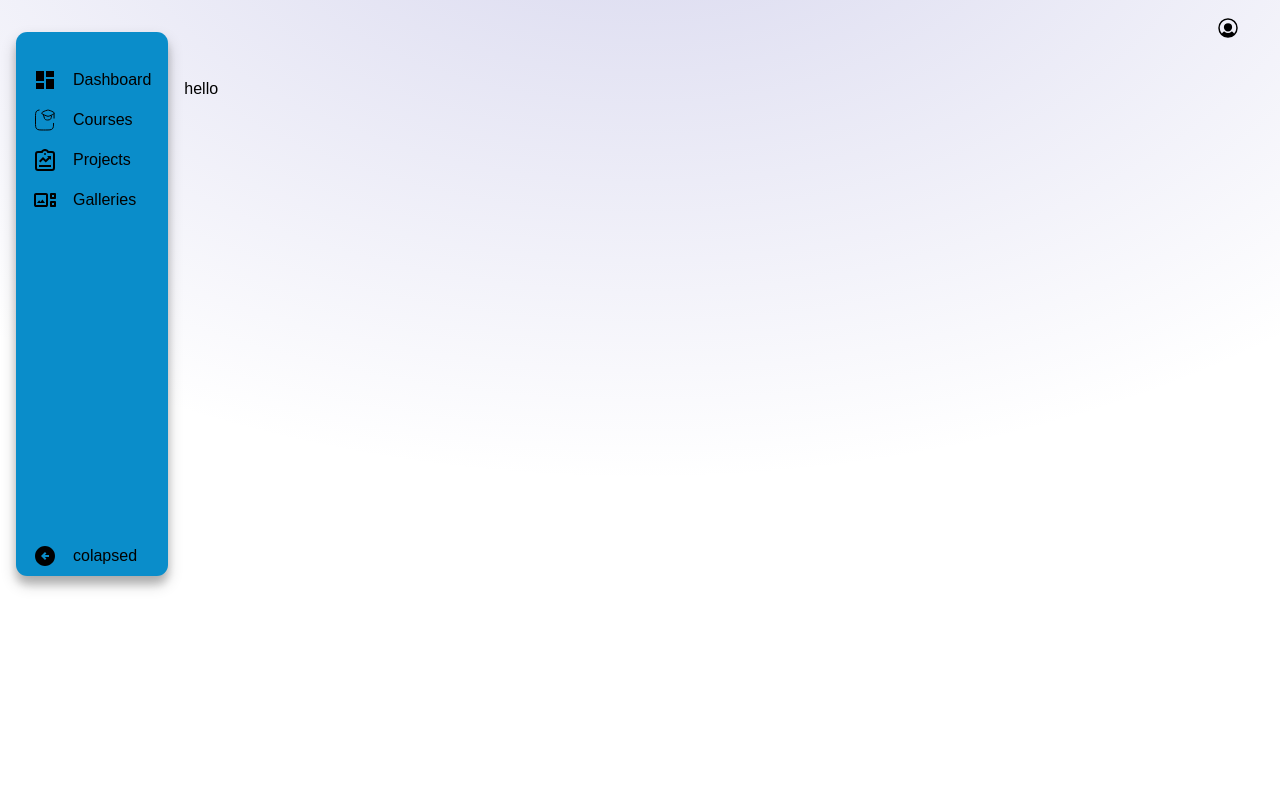
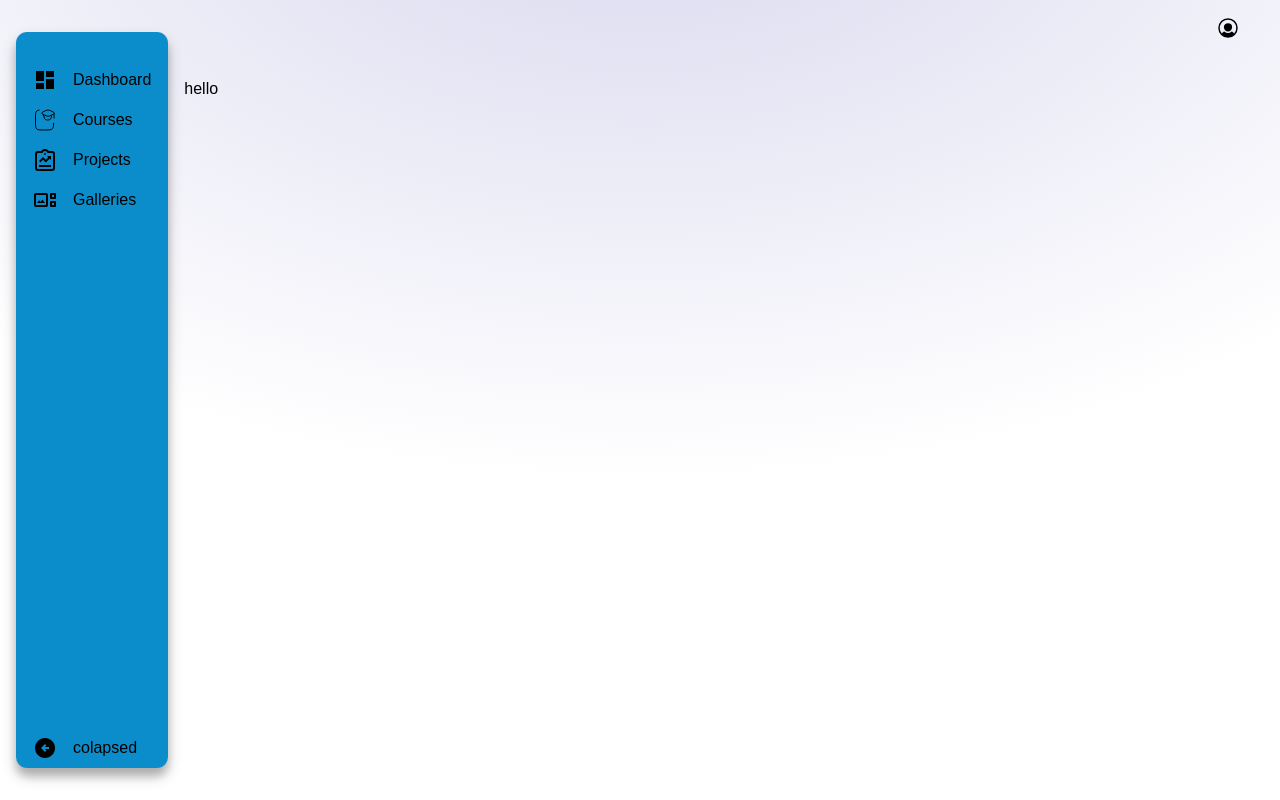
Before and after one commit to chaoticteam/dashboard, a Next.js app: page / in a window 1280 px wide. Built offline with nearby package versions, Linux system fonts and the light colour scheme; no server answers.

Commit message:
[feat]  sidebar and root variables updated

```diff
--- a/src/components/Sitebar/index.tsx
+++ b/src/components/Sitebar/index.tsx
@@ -24,7 +24,6 @@ export const SitBar=()=>{
         display: grid;
         grid-template-rows: 1fr 2rem;
         padding: .75rem;
-        height: 34rem;
         border-radius: .7rem;
         box-shadow: 0 8px 16px 0 rgba(0,0,0,0.2), 0 .5rem .5rem 0 rgba(0,0,0,0.19);
         background-color: var(--primary);
--- a/src/styles/globals.css
+++ b/src/styles/globals.css
@@ -12,6 +12,7 @@ body {
 	--tertiary: #EB9009;
 	--quaternary: #EB7309;
 	--background: #ffffff00;
+  --background: #ffffff;
 }
 
 .primary {
```
